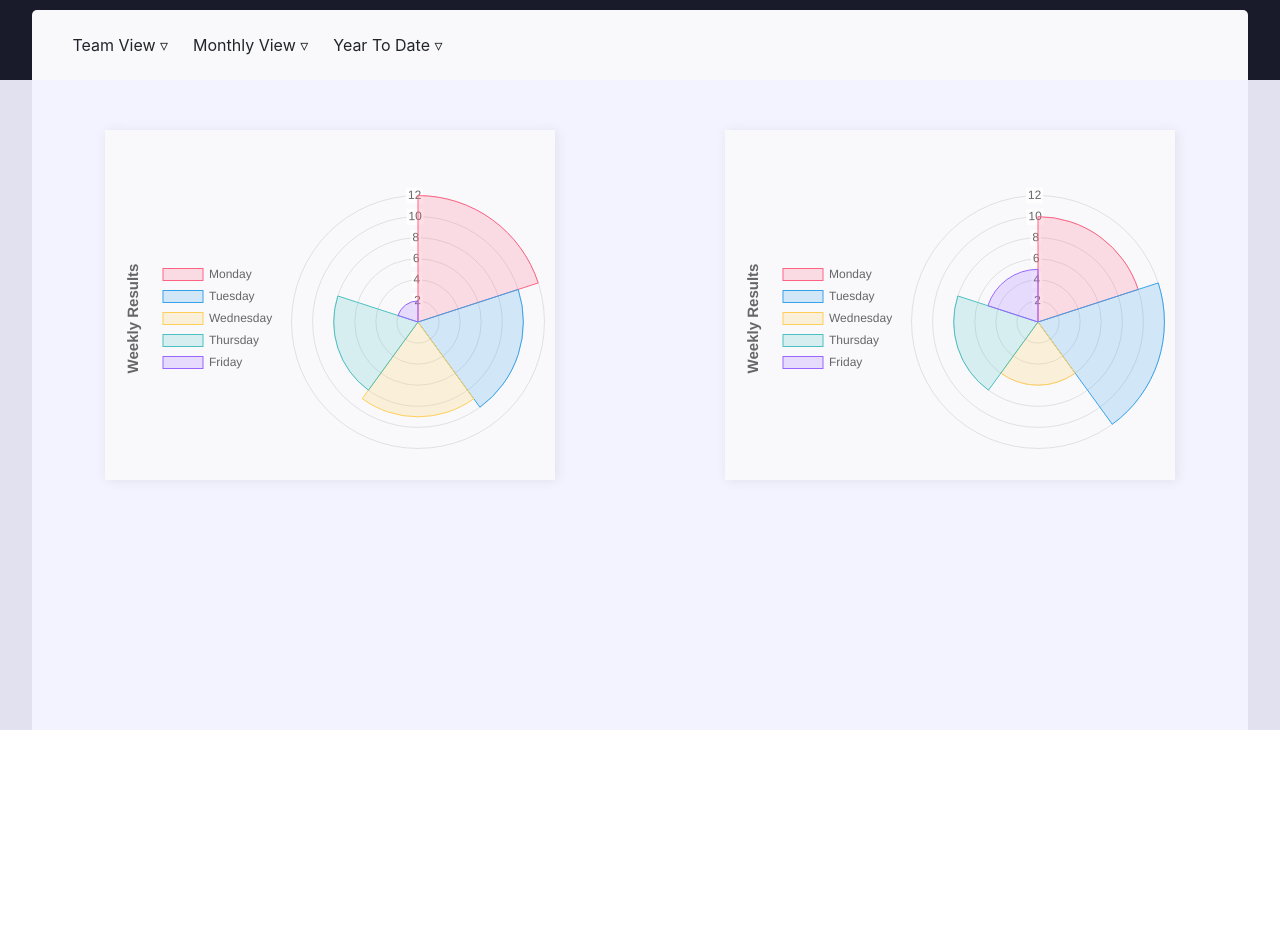
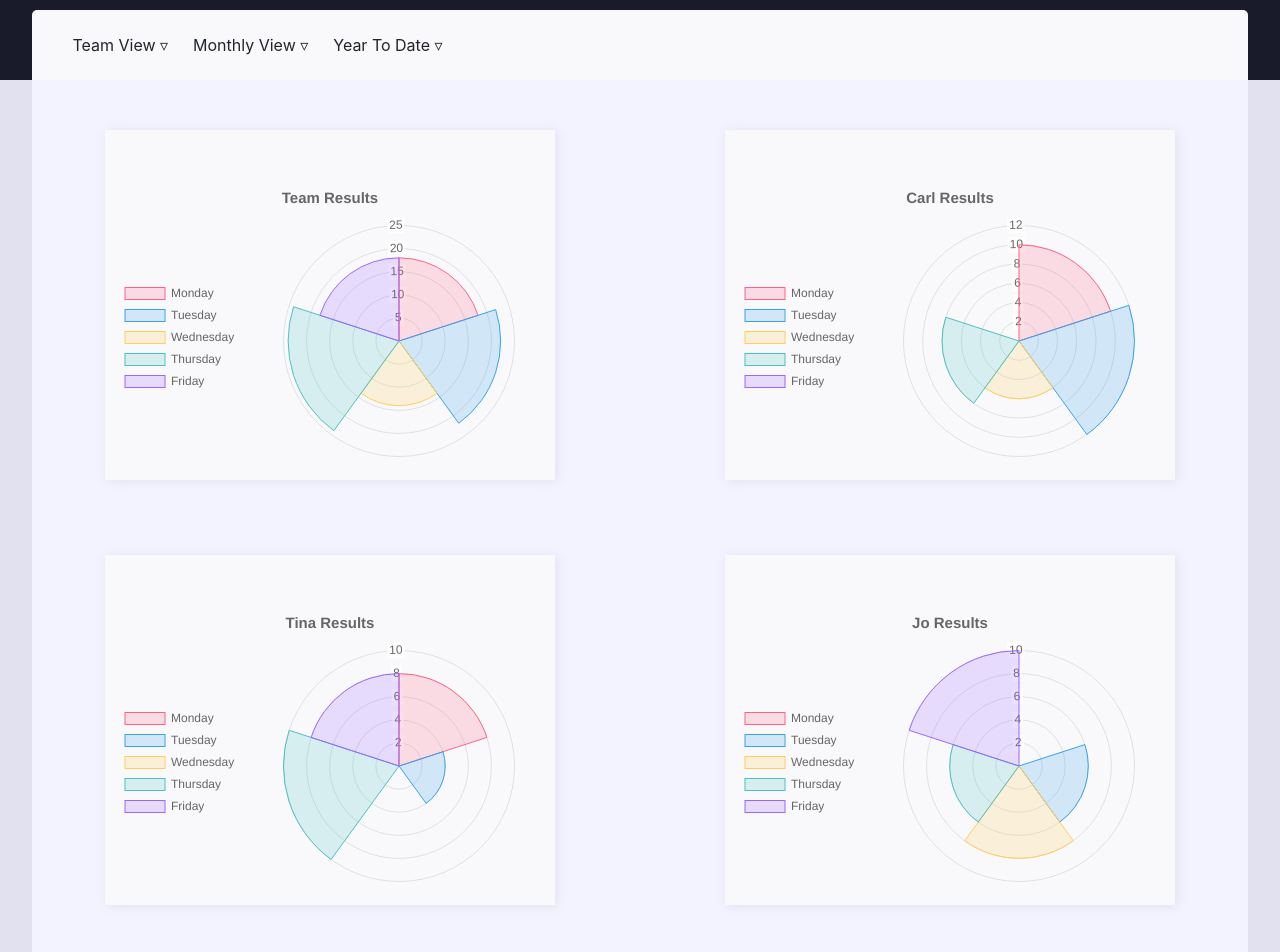
Before and after one commit to ZumDeWald/ProjX, a React (Create React App) app: page / in a window 1280 px wide. Shown: the part 120-1072 px from the top of the page. Before the commit the page ends 850 px from the top, so only its background shows below. Built offline with nearby package versions, Linux system fonts and the light colour scheme.

Commit message:
Made independent data set

```diff
--- a/src/App.css
+++ b/src/App.css
@@ -89,7 +89,7 @@ main {
   display: grid;
   grid-gap: 25px;
   grid-template-columns: repeat(auto-fit, minmax(400px, 1fr));
-  grid-template-rows: repeat(auto-fit, 300px);
+  grid-template-rows: repeat(auto-fit, 400px);
   width: 95%;
   min-height: calc(100vh - 200px);
   margin: 0 auto;
--- a/src/App.js
+++ b/src/App.js
@@ -1,6 +1,6 @@
 import React from 'react';
 import ExampleChart from './ExampleChart.js';
-import ExampleChart2 from './ExampleChart2.js';
+import TeamData from './TeamData.js';
 
 import './App.css';
 import logo from './projX.png';
@@ -10,6 +10,7 @@ import { FontAwesomeIcon } from '@fortawesome/react-fontawesome';
 
 
 function App() {
+
   return (
     <>
       <header>
@@ -38,11 +39,21 @@ function App() {
         <section className="main-submenu">
         </section>
         <section className="main-center">
-          <ExampleChart chartId="1" options={{
-              dataSet: [12, 10, 9, 8, 2]
+          <ExampleChart chartId={TeamData[0].name} options={{
+              title: TeamData[0].name,
+              dataSet: TeamData[0].dataSet
             }}/>
-          <ExampleChart chartId="2" options={{
-              dataSet: [10, 12, 6, 8, 5]
+          <ExampleChart chartId={TeamData[1].name} options={{
+              title: TeamData[1].name,
+              dataSet: TeamData[1].dataSet
+            }}/>
+          <ExampleChart chartId={TeamData[2].name} options={{
+              title: TeamData[2].name,
+              dataSet: TeamData[2].dataSet
+            }}/>
+          <ExampleChart chartId={TeamData[3].name} options={{
+              title: TeamData[3].name,
+              dataSet: TeamData[3].dataSet
             }}/>
         </section>
       </main>
--- a/src/ExampleChart.js
+++ b/src/ExampleChart.js
@@ -4,6 +4,7 @@ import Chart from 'chart.js';
 const ExampleChart = ({ chartId, options }) => {
 
   const data = options.dataSet;
+  const title = options.title;
 
   useEffect(() => {
     const ctx = document.getElementById(`${chartId}`).getContext('2d');
@@ -57,16 +58,16 @@ const ExampleChart = ({ chartId, options }) => {
           },
           title: {
             display: true,
-            position: 'left',
+            position: 'top',
             fontSize: 15,
-            text: "Weekly Results"
+            text: `${title} Results`
           }
       }
   });
   return () => {
     exampleChart.destroy();
   }
-}, [chartId, data]);
+}, [chartId, data, title]);
 
   return (
     <div className="chart">
--- /dev/null
+++ b/src/TeamData.js
@@ -0,0 +1,26 @@
+const TeamData = [
+  {
+    name: "Team",
+    dataSet: [18, 22, 14, 24, 18]
+  },
+  {
+    name: "Carl",
+    dataSet: [10, 12, 6, 8, 0]
+  },
+  {
+    name: "Tina",
+    dataSet: [8, 4, 0, 10, 8]
+  },
+  {
+    name: "Jo",
+    dataSet: [0, 6, 8, 6, 10]
+  },
+];
+
+// const reducer = (accumulator, currentValue) => accumulator.dataSet + currentValue.dataSet;
+//
+// const teamTotals = TeamData.reduce(reducer);
+//
+// TeamData.unshift(teamTotals);
+
+export default TeamData;
```
